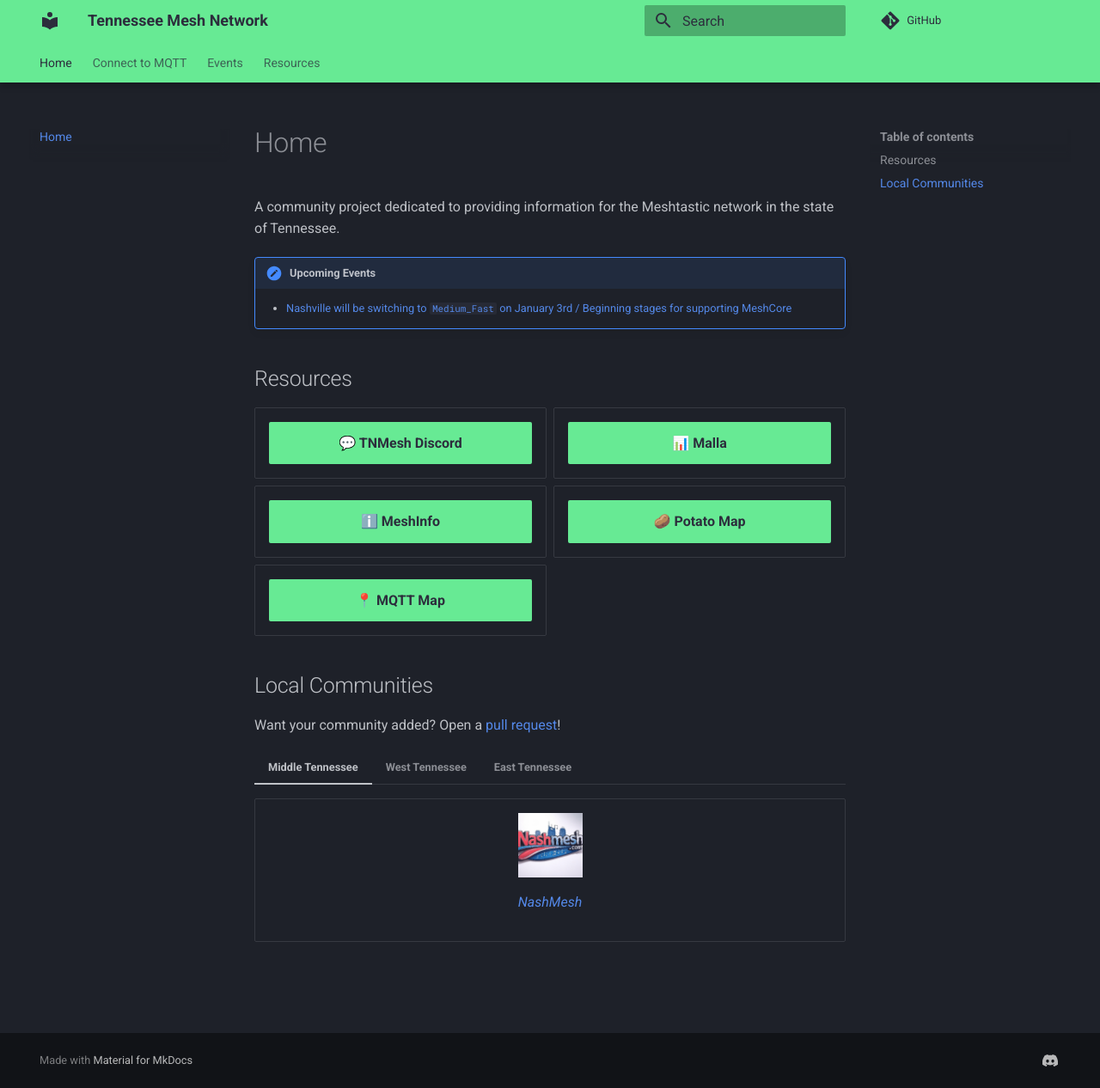
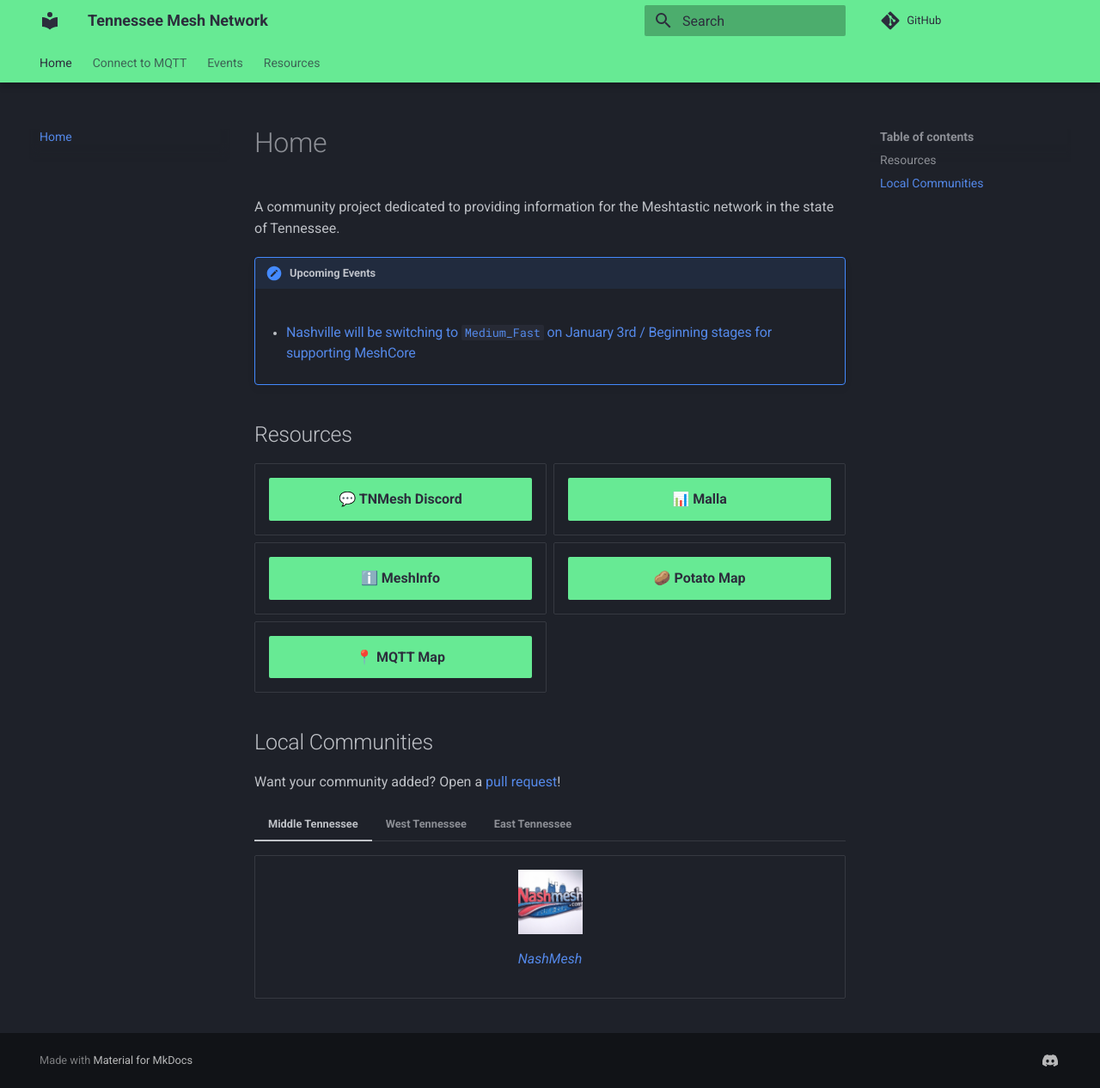
Before and after one commit to tnmesh/homepage, an MkDocs documentation site: the page built from docs/index.md, in a window 1280 px wide and 1266 px high. Shown: the whole window at 86% size. Built offline with MkDocs 1.6.1 and Material for MkDocs 9.7.7, drawn with Linux system fonts in a browser that asks for light colours; comment, search, counter and statistics services are not loaded.

```diff
--- a/docs/index.md
+++ b/docs/index.md
@@ -3,7 +3,7 @@ A community project dedicated to providing information for the Meshtastic networ
 
 !!! note "Upcoming Events"
 
-    - [Nashville will be switching to `Medium_Fast` on January 3rd / Beginning stages for supporting MeshCore](events/2025/12/11/nashville-will-be-switching-to-medium_fast-on-january-3rd--beginning-stages-for-supporting-meshcore/)
+    - <h3>[Nashville will be switching to `Medium_Fast` on January 3rd / Beginning stages for supporting MeshCore](events/2025/12/11/nashville-will-be-switching-to-medium_fast-on-january-3rd--beginning-stages-for-supporting-meshcore/)</h3>
 
 ## Resources
 <div class="grid cards" markdown>
```
